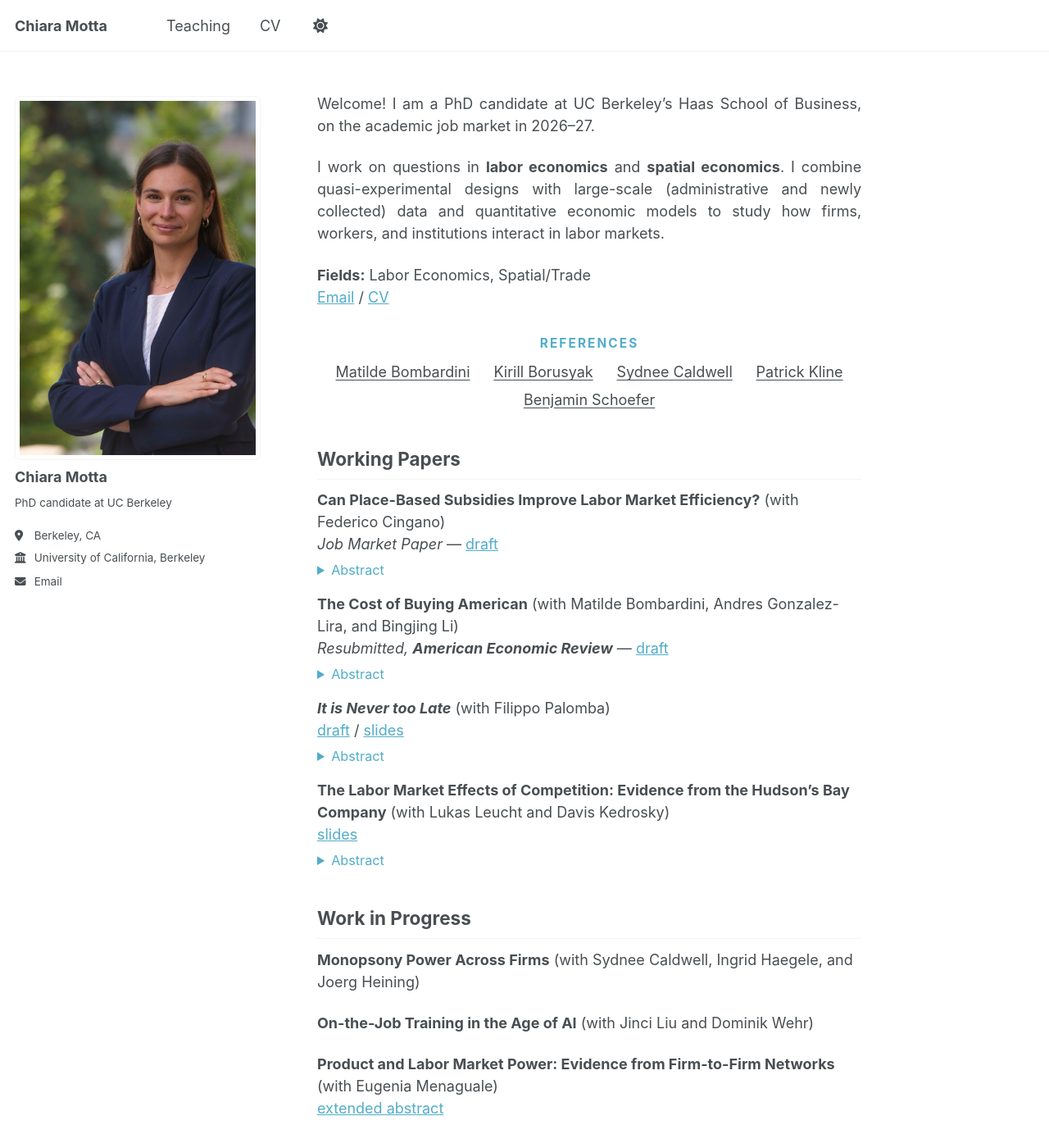
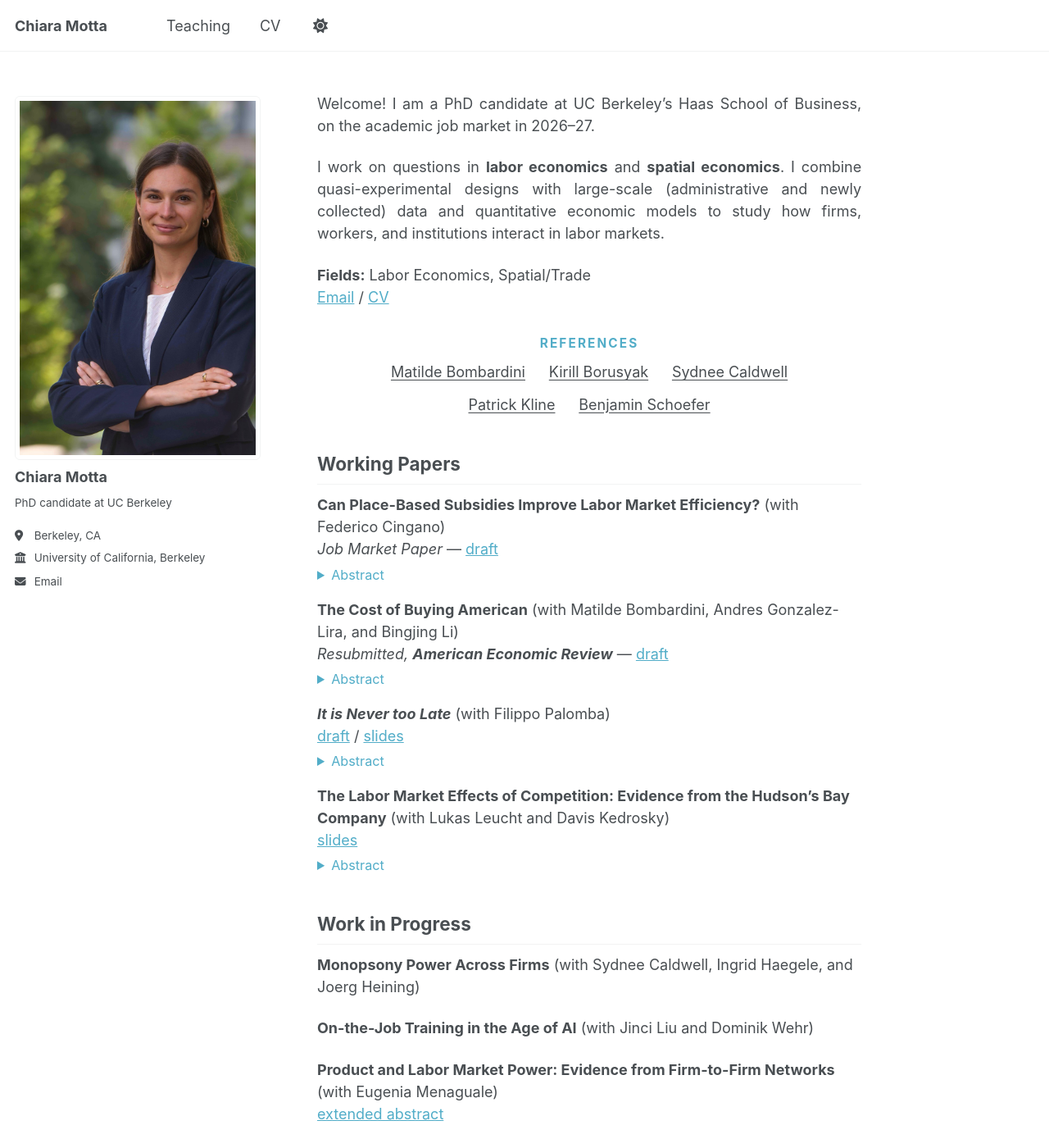
Before and after one commit to chimotta/chimotta.github.io, a Jekyll site: the page built from _pages/about.md, in a window 1280 px wide and 1400 px high. Shown: the whole window at 82% size. Built offline with Jekyll 4.4.1, drawn with Linux system fonts in a browser that asks for light colours.

Commit message:
Homepage references: Kline and Schoefer on second line
Co-Authored-By: Claude Opus 5.5 <noreply@anthropic.com>

```diff
--- a/_pages/about.md
+++ b/_pages/about.md
@@ -23,6 +23,7 @@ I work on questions in **labor economics** and **spatial economics**. I combine
     <a href="mailto:mbombardini@berkeley.edu">Matilde Bombardini</a>
     <a href="mailto:k.borusyak@berkeley.edu">Kirill Borusyak</a>
     <a href="mailto:scaldwell@berkeley.edu">Sydnee Caldwell</a>
+    <span class="references__break"></span>
     <a href="mailto:pkline@berkeley.edu">Patrick Kline</a>
     <a href="mailto:schoefer@berkeley.edu">Benjamin Schoefer</a>
   </p>
--- a/_sass/layout/_page.scss
+++ b/_sass/layout/_page.scss
@@ -466,5 +466,11 @@
     a:hover {
       color: var(--global-link-color);
     }
+
+    /* forces Kline and Schoefer onto the second line */
+    .references__break {
+      flex-basis: 100%;
+      height: 0;
+    }
   }
 }
```
